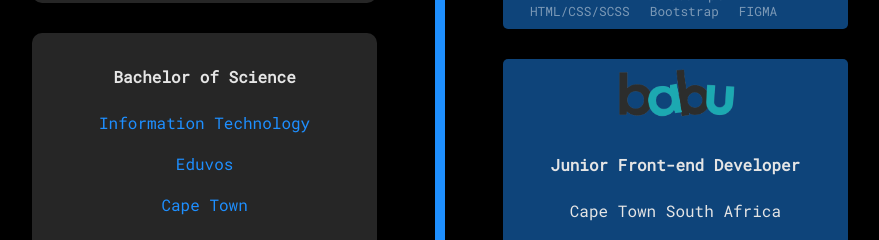
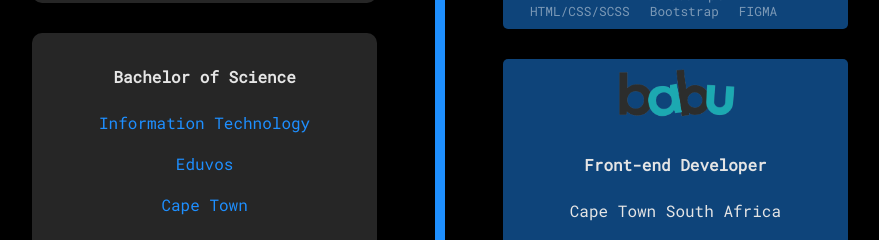
Before and after one commit to Yannick-M243/portofolio-frontend, a React (Create React App) app: page / in a window 1280 px wide. Shown: the part 2560-2800 px from the top of the page, without its empty margins (200-1079 px from the left). Built offline with nearby package versions, Linux system fonts and the light colour scheme; no server answers; the HTML template or start-up script is replaced by a standard one.

Commit message:
update education details

```diff
--- a/src/components/Education.js
+++ b/src/components/Education.js
@@ -84,7 +84,7 @@ function Education() {
                             < img className='kda-logo logo' src={babuLogo} alt="babu logo" />
                         </div>
                         <div className='text-container'>
-                            <h4>Junior Front-end Developer</h4>
+                            <h4>Front-end Developer</h4>
                             <p>Cape Town South Africa</p>
                             <p className='date'>April 2023 - December 2023</p>
                             <div className='tools'>
```
